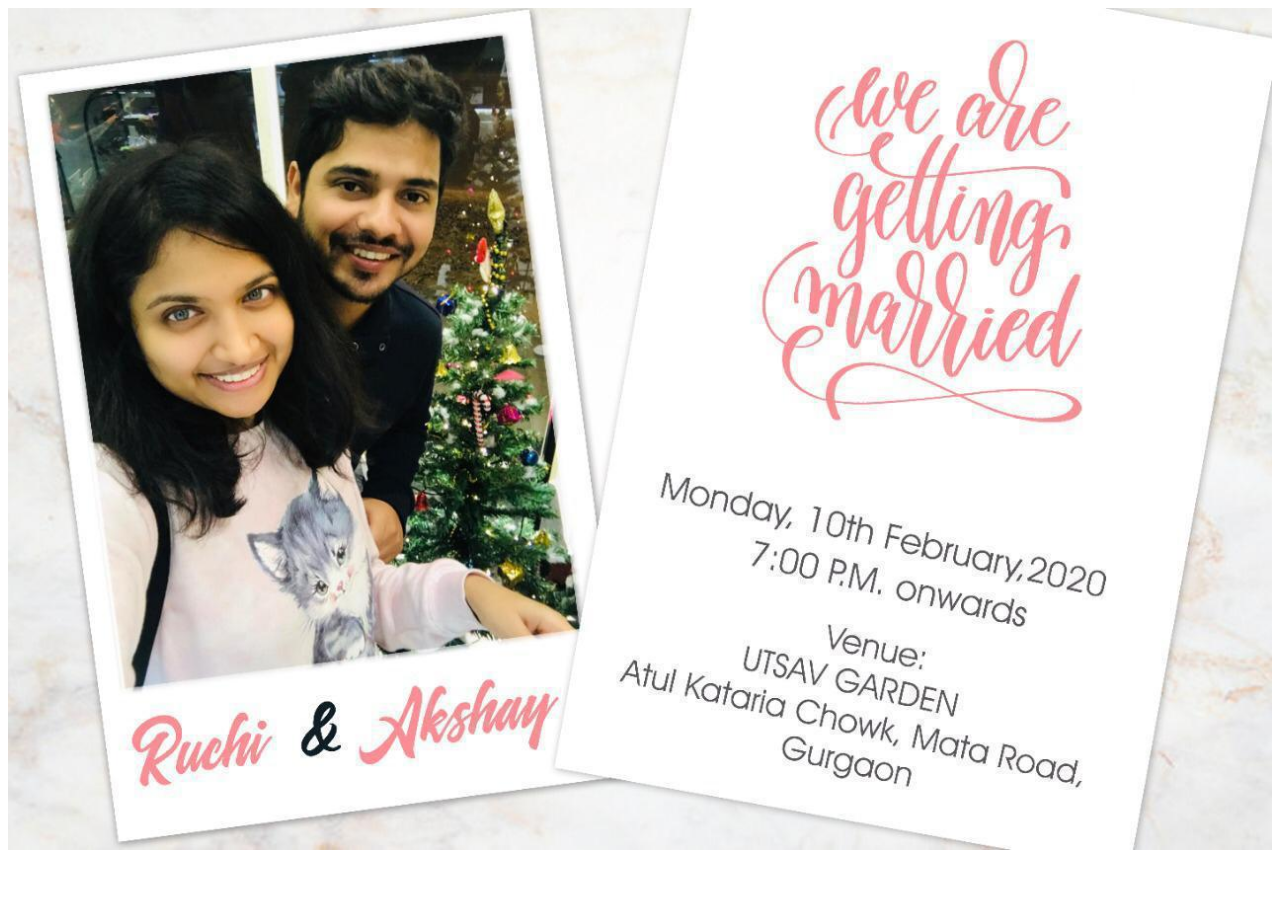
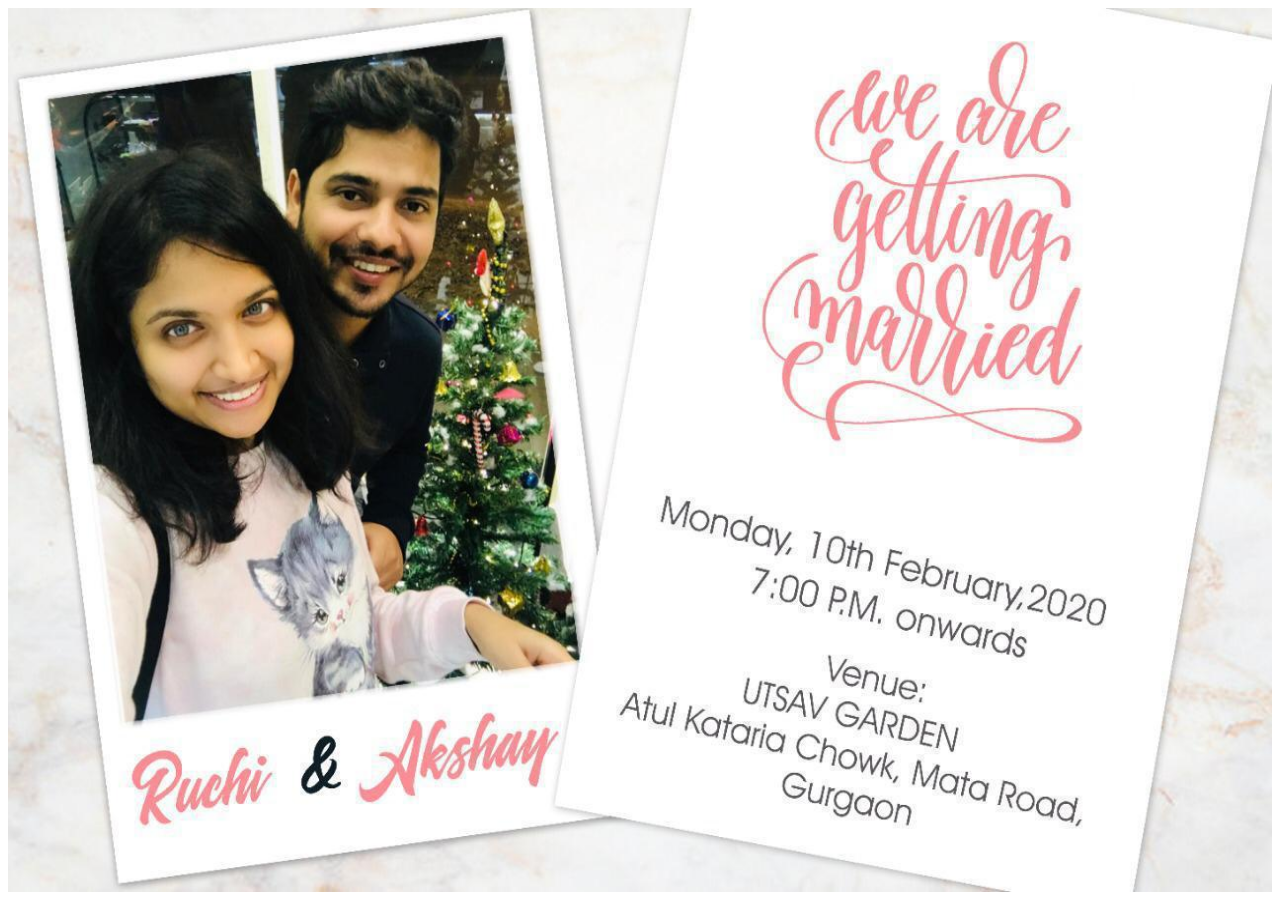
Before and after one commit to AkshaySiwal/website, a Jekyll site: the page static/assets/ruchi/invite.html, which Jekyll copies as it is, in a window 1280 px wide. Built offline with Jekyll 4.4.1, drawn with Linux system fonts in a browser that asks for light colours.

```diff
--- a/static/assets/ruchi/invite.html
+++ b/static/assets/ruchi/invite.html
@@ -3,9 +3,8 @@
 <title>Akshay's house Location</title>
 <style>
 img {
-  width: auto ;
-  max-width: 100% ;
-  height: auto ;
+  width: 100% ;
+  height: 100% ;
 }
 </style>
 </head>
```
